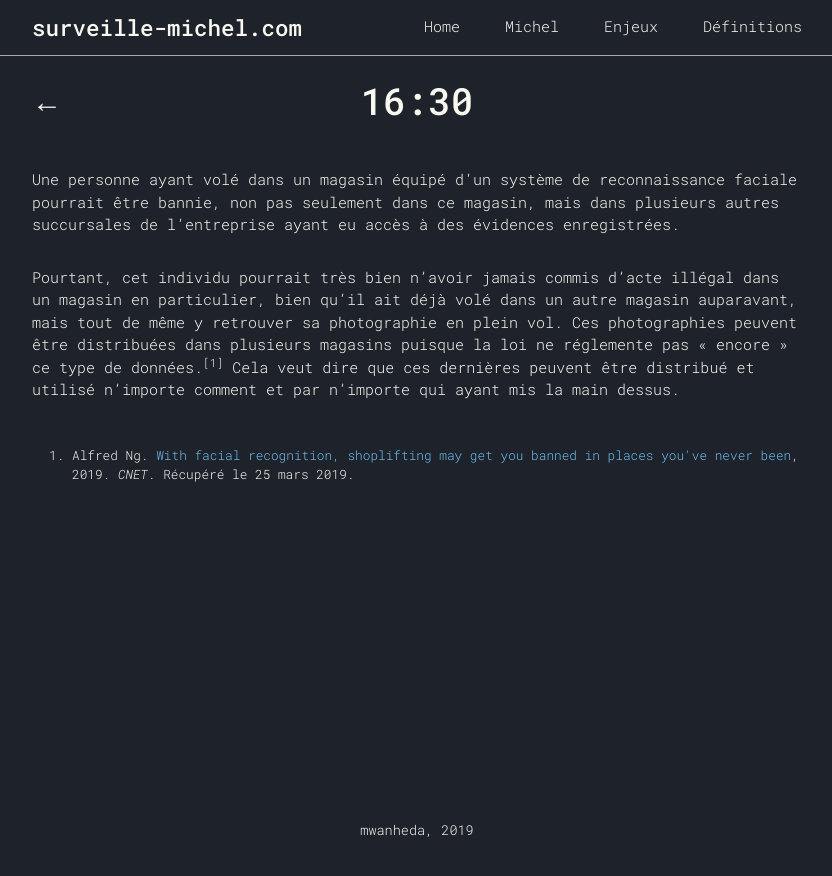
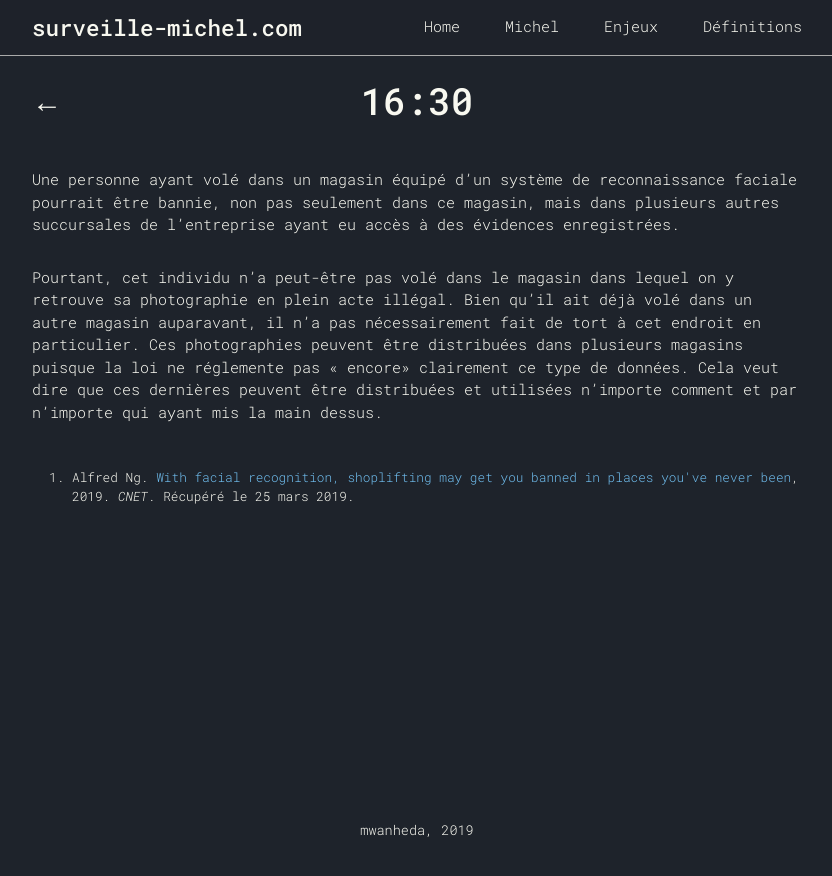
Before and after one commit to mwanheda/michel, a Jekyll site: the page built from _steps/1630.md, in a window 1280 px wide. Shown: the top 876 px of the page, without its empty margins (223-1055 px from the left). Built offline with Jekyll 4.4.1, drawn with Linux system fonts in a browser that asks for light colours; some of the changed lines change nothing that is shown.

Commit message:
Update 1630.md

```diff
--- a/_steps/1630.md
+++ b/_steps/1630.md
@@ -2,11 +2,7 @@
 layout: step
 time: '16:30'
 description: >
-  Après le travail, Michel décide d’aller acheter l’une des bouteilles de vin
-  suggérée par Alexa afin de lui assurer un souper idéal et bien accompagné.
-  Lorsqu’il entre dans le magasin, Michel remarque qu’un mur est plaqué d’images
-  de voleurs à l’étalage recherchés après avoir quitté les lieux avec des
-  bouteilles de vin non payées.
+  Après le travail, Michel décide d’aller acheter l’une des bouteilles de vin suggérées par Alexa afin de lui assurer un souper idéal et bien accompagné. Lorsqu’il entre dans le magasin, Michel remarque qu’un mur est plaqué d’images de voleur à l’étalage recherché après avoir quitté les lieux avec des bouteilles de vin non payées.
 issues: ['economic', 'ethical', 'political']
 references:
   - author: Alfred Ng
@@ -20,4 +16,4 @@ permalink: /1630
 
 Une personne ayant volé dans un magasin équipé d’un système de reconnaissance faciale pourrait être bannie, non pas seulement dans ce magasin, mais dans plusieurs autres succursales de l’entreprise ayant eu accès à des évidences enregistrées.
 
-Pourtant, cet individu pourrait très bien n’avoir jamais commis d’acte illégal dans un magasin en particulier, bien qu’il ait déjà volé dans un autre magasin auparavant, mais tout de même y retrouver sa photographie en plein vol. Ces photographies peuvent être distribuées dans plusieurs magasins puisque la loi ne réglemente pas « encore » ce type de données.<sup>[1]</sup> Cela veut dire que ces dernières peuvent  être distribué et utilisé n’importe comment et par n’importe qui ayant mis la main dessus.
+Pourtant, cet individu n’a peut-être pas volé dans le magasin dans lequel on y retrouve sa photographie en plein acte illégal.  Bien qu’il ait déjà volé dans un autre magasin auparavant, il n’a pas nécessairement fait de tort à cet endroit en particulier. Ces photographies peuvent être distribuées dans plusieurs magasins puisque la loi ne réglemente pas « encore» clairement ce type de données. Cela veut dire que ces dernières peuvent être distribuées et utilisées n’importe comment et par n’importe qui ayant mis la main dessus.
```
